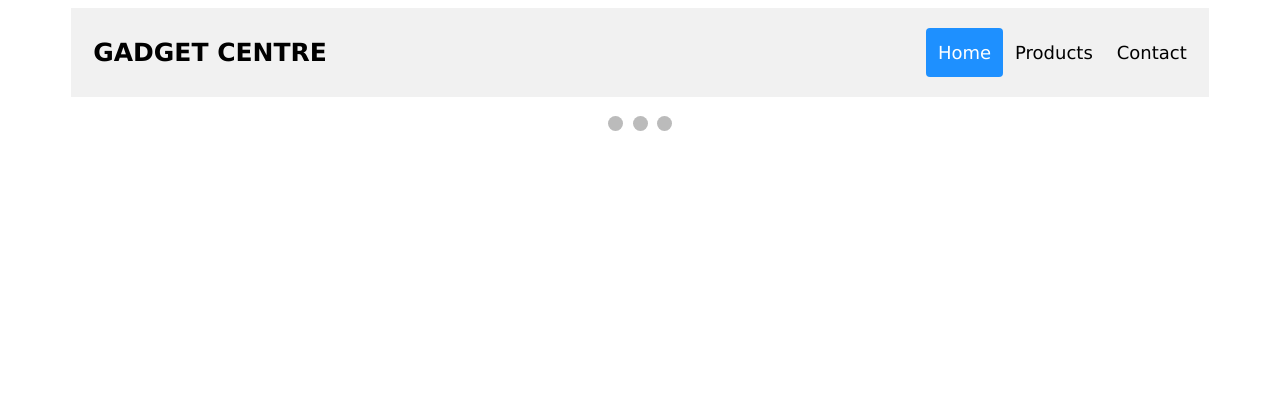
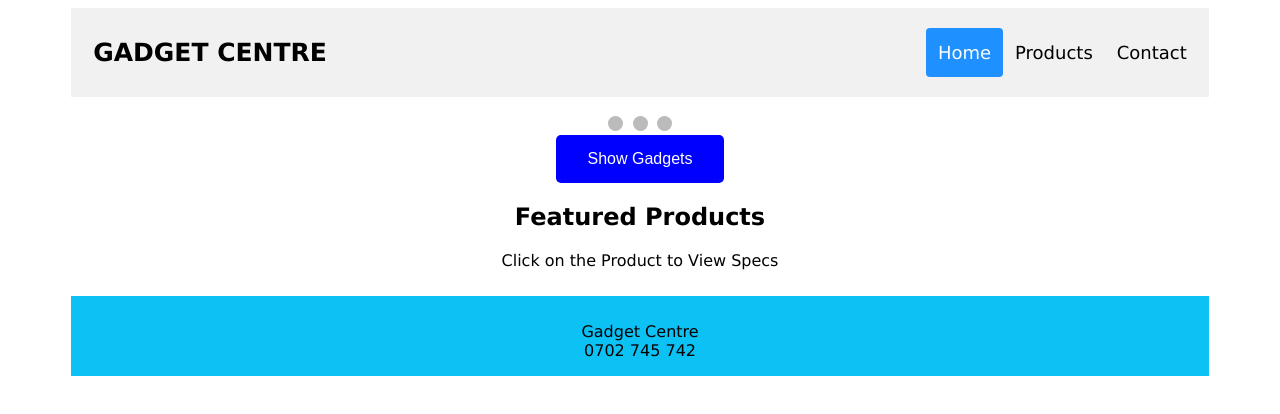
Before and after one commit to D-Micheni/Gadget-Centre, a plain HTML site: page index.html in a window 1280 px wide. Drawn offline with Linux system fonts and the light colour scheme.

Commit message:
add footer

```diff
--- a/index.html
+++ b/index.html
@@ -50,6 +50,32 @@
         <span class="dot"></span>
         <span class="dot"></span>
       </div>
+
+      <div class="center">
+        <button onclick="mydisplay()" id="display">Show Gadgets</button>
+      </div>
+
+      <div id="display">
+        <div id="products">
+            <h2 style="text-align: center;">Featured Products</h2>
+            <p  style="text-align: center;">Click on the Product to View Specs</p>
+        </div>
+
+        <!-- The grid: three columns -->
+
+        <div class="row1" >
+
+        <div class="row" id="row">
+
+
+        </div>
+        </div>
+        </div>
+
+        <div class="contacts" id="contacts">
+            <p style="text-align: center;">Gadget Centre<br> 0702 745 742 </p>
+        </div>
+
     </div>
 
     <script src="/js/gadgets.js"></script>
```
